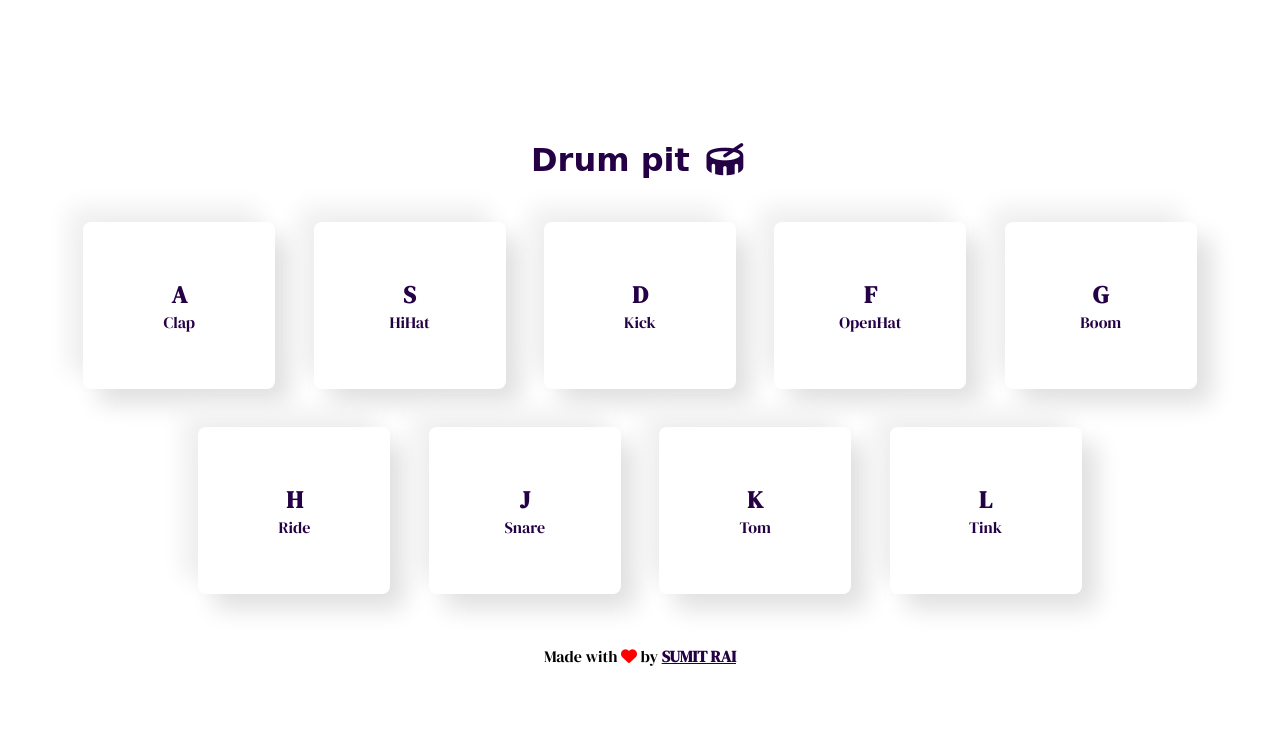
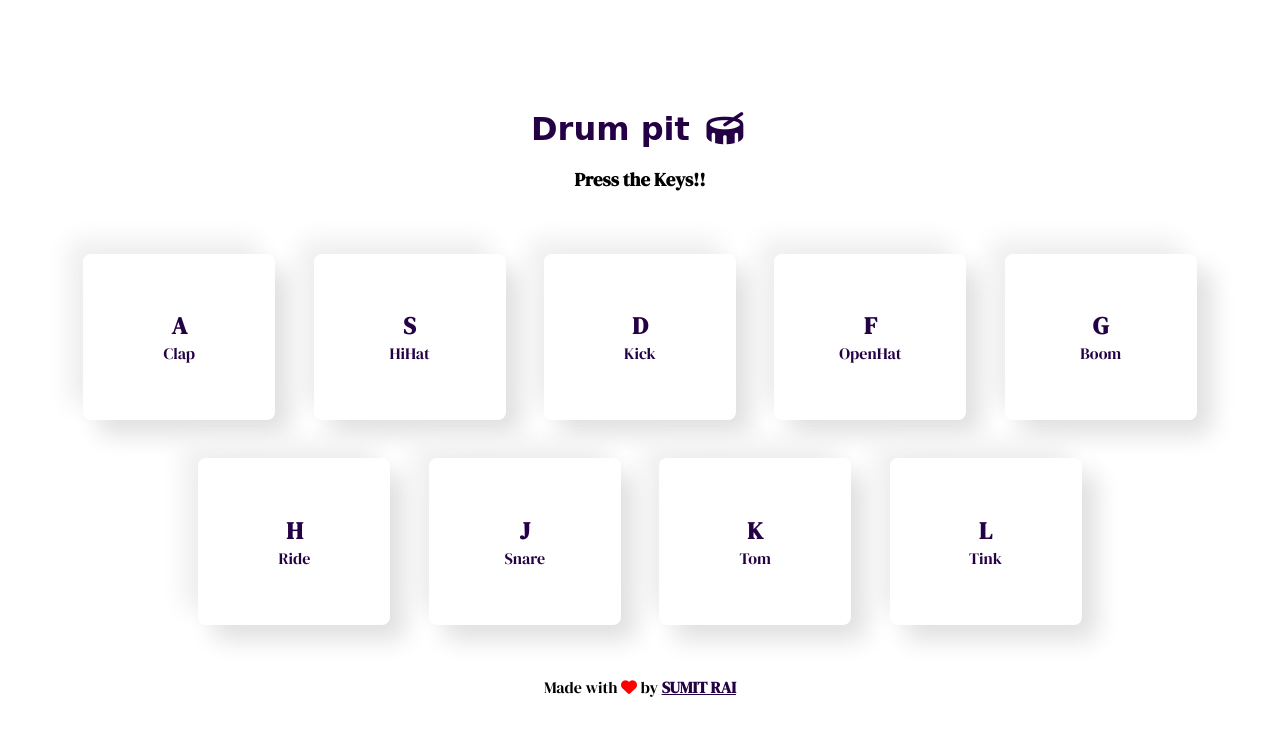
Before and after one commit to Sumitrai1111/DRUM_PIT, a plain HTML site: page index.html in a window 1280 px wide. Drawn offline with Linux system fonts and the light colour scheme; a web font is replaced by a local one.

Commit message:
Update index.html

```diff
--- a/index.html
+++ b/index.html
@@ -24,6 +24,7 @@
     <a class="title" href="" style="text-decoration: none">
       <h1>Drum pit <i class="fa-solid fa-drum"></i></h1>
     </a>
+    <h3><b>Press the Keys!!</b></h3>
     <div id="drumkit"></div>
     <div class="footnote">
       Made with
```
